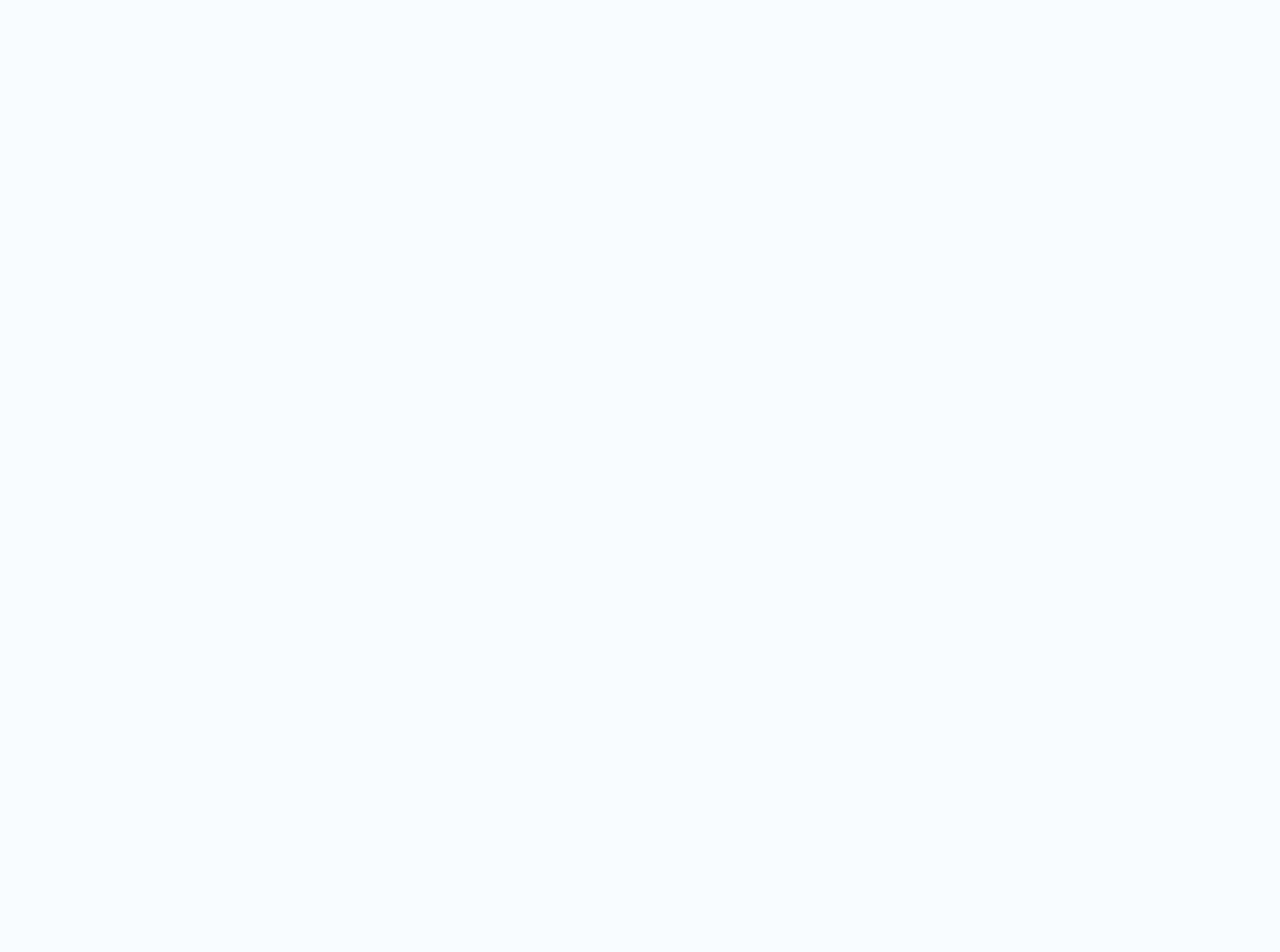
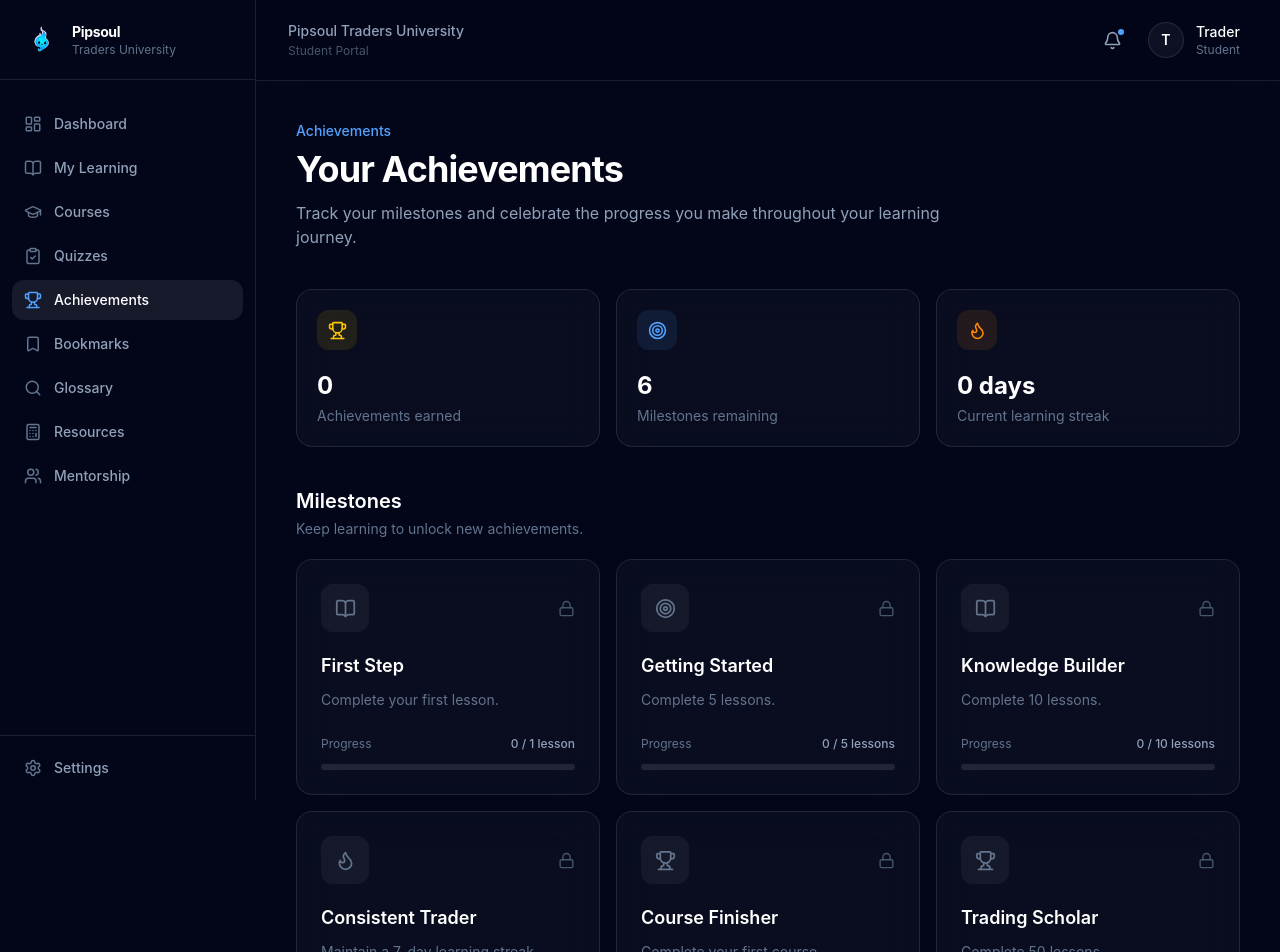
Before and after one commit to MyStack001/pipsoul-traders-university, a React (Vite) app: page /dashboard/achievements in a window 1280 px wide. Before the commit this address had no page. Shown: the top 952 px of the page. Before the commit the page ends 800 px from the top, so only its background shows below. Built offline with nearby package versions, Linux system fonts and the light colour scheme.

Commit message:
Add student achievements page

```diff
--- a/src/App.tsx
+++ b/src/App.tsx
@@ -15,6 +15,7 @@ import StudentLayout from "./components/student/StudentLayout";
 import MyLearningPage from "./pages/student/MyLearningPage";
 import StudentCoursesPage from "./pages/student/StudentCoursesPage";
 import QuizzesPage from "./pages/student/QuizzesPage";
+import AchievementsPage from "./pages/student/AchievementsPage";
 function App() {
   return (
     <BrowserRouter>
@@ -64,6 +65,15 @@ function App() {
   }
 />
 
+<Route
+  path="/dashboard/achievements"
+  element={
+    <StudentLayout>
+      <AchievementsPage />
+    </StudentLayout>
+  }
+/>
+
         <Route
   path="/resources/position-size-calculator"
   element={<PositionSizeCalculatorPage />}
--- /dev/null
+++ b/src/pages/student/AchievementsPage.tsx
@@ -0,0 +1,245 @@
+import {
+  Trophy,
+  Flame,
+  BookOpen,
+  Target,
+  Lock,
+  CheckCircle2,
+} from "lucide-react";
+
+const achievements = [
+  {
+    title: "First Step",
+    description: "Complete your first lesson.",
+    icon: BookOpen,
+    progress: 0,
+    requirement: "0 / 1 lesson",
+    unlocked: false,
+  },
+  {
+    title: "Getting Started",
+    description: "Complete 5 lessons.",
+    icon: Target,
+    progress: 0,
+    requirement: "0 / 5 lessons",
+    unlocked: false,
+  },
+  {
+    title: "Knowledge Builder",
+    description: "Complete 10 lessons.",
+    icon: BookOpen,
+    progress: 0,
+    requirement: "0 / 10 lessons",
+    unlocked: false,
+  },
+  {
+    title: "Consistent Trader",
+    description: "Maintain a 7-day learning streak.",
+    icon: Flame,
+    progress: 0,
+    requirement: "0 / 7 days",
+    unlocked: false,
+  },
+  {
+    title: "Course Finisher",
+    description: "Complete your first course.",
+    icon: Trophy,
+    progress: 0,
+    requirement: "0 / 1 course",
+    unlocked: false,
+  },
+  {
+    title: "Trading Scholar",
+    description: "Complete 50 lessons.",
+    icon: Trophy,
+    progress: 0,
+    requirement: "0 / 50 lessons",
+    unlocked: false,
+  },
+];
+
+function AchievementsPage() {
+  const unlockedCount = achievements.filter(
+    (achievement) => achievement.unlocked
+  ).length;
+
+  return (
+    <div className="min-h-screen bg-slate-950 text-white">
+      <div className="mx-auto max-w-7xl px-6 py-10 sm:px-8 lg:px-10">
+
+        {/* Header */}
+        <header>
+          <p className="text-sm font-medium text-blue-400">
+            Achievements
+          </p>
+
+          <h1 className="mt-2 text-3xl font-bold tracking-tight sm:text-4xl">
+            Your Achievements
+          </h1>
+
+          <p className="mt-3 max-w-2xl text-sm leading-6 text-slate-400 sm:text-base">
+            Track your milestones and celebrate the progress you make
+            throughout your learning journey.
+          </p>
+        </header>
+
+        {/* Overview */}
+        <section className="mt-10 grid gap-4 sm:grid-cols-3">
+
+          {/* Earned */}
+          <div className="rounded-2xl border border-white/10 bg-white/[0.03] p-5 backdrop-blur-xl">
+            <div className="flex h-10 w-10 items-center justify-center rounded-xl bg-yellow-400/10">
+              <Trophy
+                size={19}
+                className="text-yellow-400"
+              />
+            </div>
+
+            <p className="mt-5 text-2xl font-bold">
+              {unlockedCount}
+            </p>
+
+            <p className="mt-1 text-sm text-slate-500">
+              Achievements earned
+            </p>
+          </div>
+
+          {/* Available */}
+          <div className="rounded-2xl border border-white/10 bg-white/[0.03] p-5 backdrop-blur-xl">
+            <div className="flex h-10 w-10 items-center justify-center rounded-xl bg-blue-400/10">
+              <Target
+                size={19}
+                className="text-blue-400"
+              />
+            </div>
+
+            <p className="mt-5 text-2xl font-bold">
+              {achievements.length - unlockedCount}
+            </p>
+
+            <p className="mt-1 text-sm text-slate-500">
+              Milestones remaining
+            </p>
+          </div>
+
+          {/* Streak */}
+          <div className="rounded-2xl border border-white/10 bg-white/[0.03] p-5 backdrop-blur-xl">
+            <div className="flex h-10 w-10 items-center justify-center rounded-xl bg-orange-400/10">
+              <Flame
+                size={19}
+                className="text-orange-400"
+              />
+            </div>
+
+            <p className="mt-5 text-2xl font-bold">
+              0 days
+            </p>
+
+            <p className="mt-1 text-sm text-slate-500">
+              Current learning streak
+            </p>
+          </div>
+        </section>
+
+        {/* Achievements */}
+        <section className="mt-10 pb-10">
+
+          <div>
+            <h2 className="text-xl font-semibold">
+              Milestones
+            </h2>
+
+            <p className="mt-1 text-sm text-slate-500">
+              Keep learning to unlock new achievements.
+            </p>
+          </div>
+
+          <div className="mt-5 grid gap-4 sm:grid-cols-2 lg:grid-cols-3">
+            {achievements.map((achievement) => {
+              const Icon = achievement.icon;
+
+              return (
+                <article
+                  key={achievement.title}
+                  className={`rounded-2xl border p-6 backdrop-blur-xl transition ${
+                    achievement.unlocked
+                      ? "border-yellow-400/20 bg-yellow-400/[0.04]"
+                      : "border-white/10 bg-white/[0.03]"
+                  }`}
+                >
+                  {/* Icon */}
+                  <div className="flex items-center justify-between">
+                    <div
+                      className={`flex h-12 w-12 items-center justify-center rounded-xl ${
+                        achievement.unlocked
+                          ? "bg-yellow-400/10"
+                          : "bg-white/[0.05]"
+                      }`}
+                    >
+                      <Icon
+                        size={21}
+                        className={
+                          achievement.unlocked
+                            ? "text-yellow-400"
+                            : "text-slate-500"
+                        }
+                      />
+                    </div>
+
+                    {achievement.unlocked ? (
+                      <CheckCircle2
+                        size={18}
+                        className="text-emerald-400"
+                      />
+                    ) : (
+                      <Lock
+                        size={17}
+                        className="text-slate-600"
+                      />
+                    )}
+                  </div>
+
+                  {/* Content */}
+                  <h3 className="mt-5 text-lg font-semibold">
+                    {achievement.title}
+                  </h3>
+
+                  <p className="mt-2 text-sm leading-6 text-slate-500">
+                    {achievement.description}
+                  </p>
+
+                  {/* Progress */}
+                  <div className="mt-6">
+
+                    <div className="flex items-center justify-between text-xs">
+                      <span className="text-slate-500">
+                        Progress
+                      </span>
+
+                      <span className="font-medium text-slate-400">
+                        {achievement.requirement}
+                      </span>
+                    </div>
+
+                    <div className="mt-3 h-1.5 overflow-hidden rounded-full bg-white/10">
+                      <div
+                        className="h-full rounded-full bg-blue-400"
+                        style={{
+                          width: `${achievement.progress}%`,
+                        }}
+                      />
+                    </div>
+
+                  </div>
+                </article>
+              );
+            })}
+          </div>
+        </section>
+
+      </div>
+    </div>
+  );
+}
+
+export default AchievementsPage;
```
